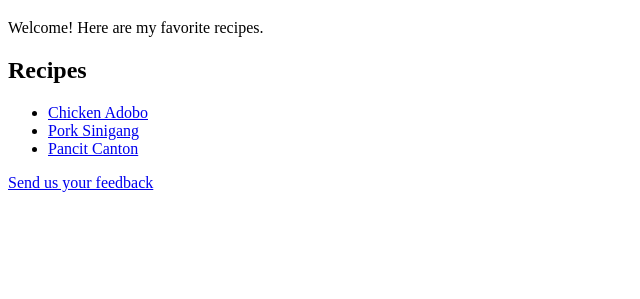
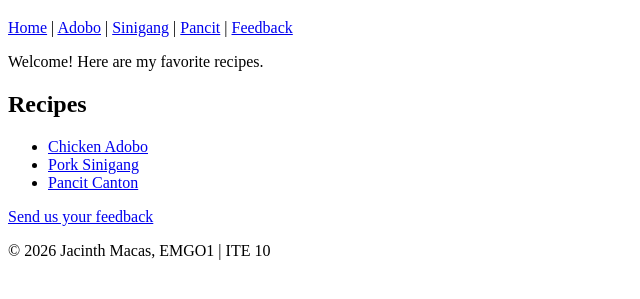
Before and after one commit to jas843/odin-recipes, a plain HTML site: page index.html in a window 1280 px wide. Shown: the part 61-360 px from the top of the page, without its empty margins (0-640 px from the left). Drawn offline with Linux system fonts and the light colour scheme.

```diff
--- a/index.html
+++ b/index.html
@@ -6,9 +6,16 @@
     <title>Odin Recipes</title>
   </head>
   <body>
-    <header>
-      <h1>Odin Recipes</h1>
-    </header>
+<header>
+  <h1>Odin Recipes</h1>
+  <nav aria-label="Main navigation">
+    <a href="index.html">Home</a> |
+    <a href="recipes/adobo.html">Adobo</a> |
+    <a href="recipes/sinigang.html">Sinigang</a> |
+    <a href="recipes/pancit.html">Pancit</a> |
+    <a href="feedback.html">Feedback</a>
+  </nav>
+</header>
   <main>
   <p>Welcome! Here are my favorite recipes.</p>
   <h2>Recipes</h2>
@@ -19,5 +26,8 @@
   </ul>
   <p><a href="feedback.html">Send us your feedback</a></p>
 </main>
+<footer>
+  <p>&copy; 2026 Jacinth Macas, EMGO1 | ITE 10</p>
+</footer>
   </body>
 </html>
```
